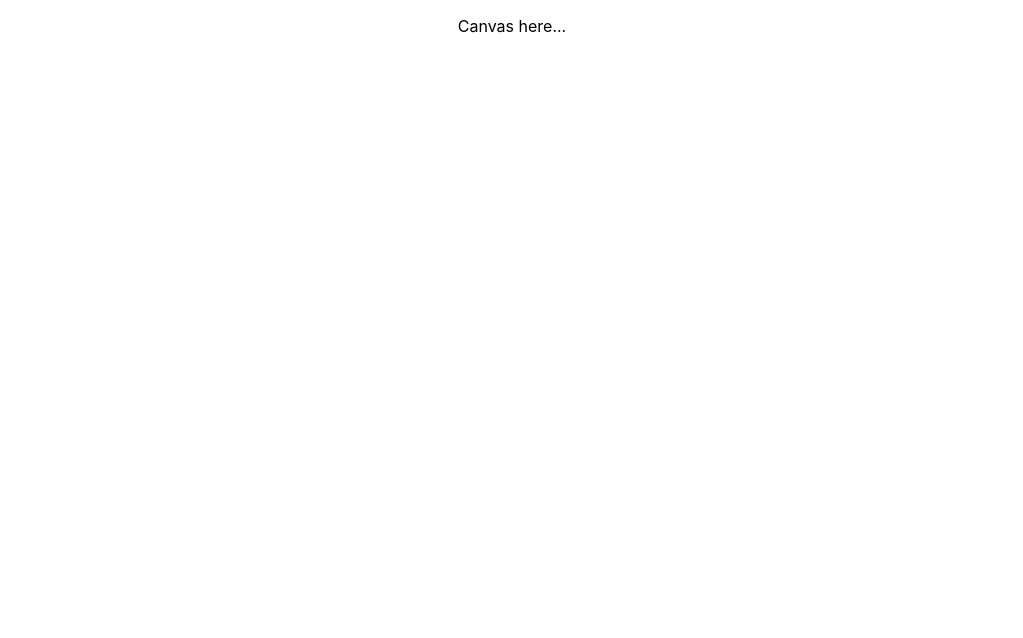
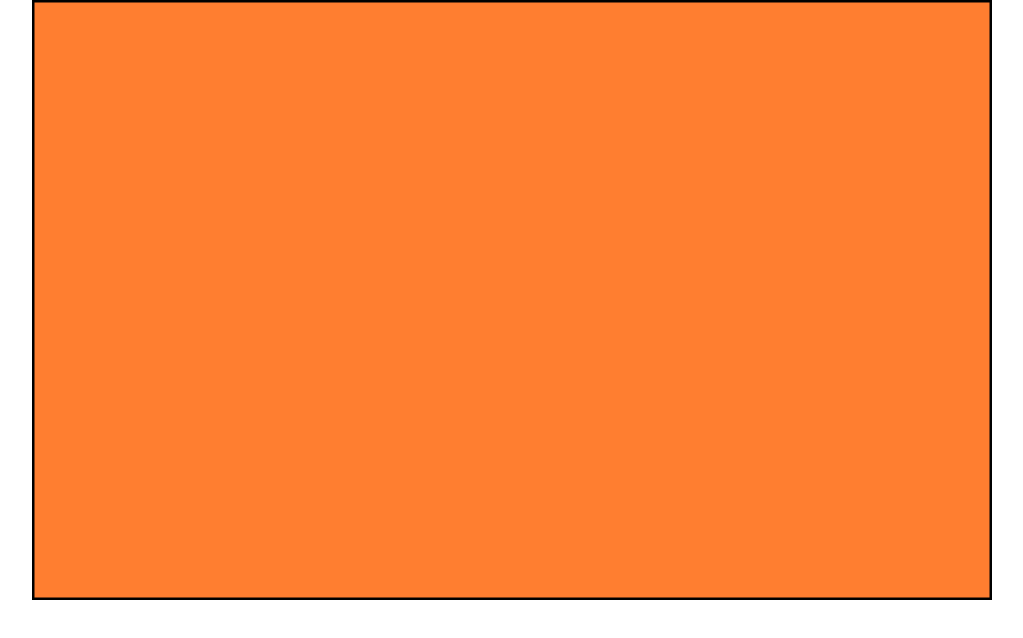
Before and after one commit to charlieconneely/final-year-project, a React (Create React App) app: page /canvas in a window 1280 px wide. Shown: the top 638 px of the page, without its empty margins (128-1151 px from the left). Built offline with nearby package versions, Linux system fonts and the light colour scheme.

Commit message:
basic canvas created, filled + stroked

```diff
--- a/src/components/Canvas/canvas.js
+++ b/src/components/Canvas/canvas.js
@@ -1,11 +1,25 @@
-import React from 'react';
+import React, { useRef, useEffect } from 'react';
 
-const Canvas = () => {
-  return (
-    <div>
-      <p>Canvas here...</p>
-    </div>
-  );
+const Canvas = (props) => {
+  const canvasRef = useRef(null);
+
+  useEffect(() => {
+    const canvas = canvasRef.current;
+    canvas.width = window.innerWidth * 0.75;
+    canvas.height = window.innerHeight * 0.75;
+
+    const context = canvas.getContext('2d');
+
+    context.fillStyle = '#ff7e30';
+    context.fillRect(0, 0, context.canvas.width, context.canvas.height);
+
+    /* Outline canvas border */
+    context.strokeStyle = "#000000";
+    context.lineWidth = 5;
+    context.strokeRect(0, 0, context.canvas.width, context.canvas.height);
+  }, []);
+
+  return <canvas  ref={canvasRef} {...props}/>
 }
 
 export default Canvas;
```
